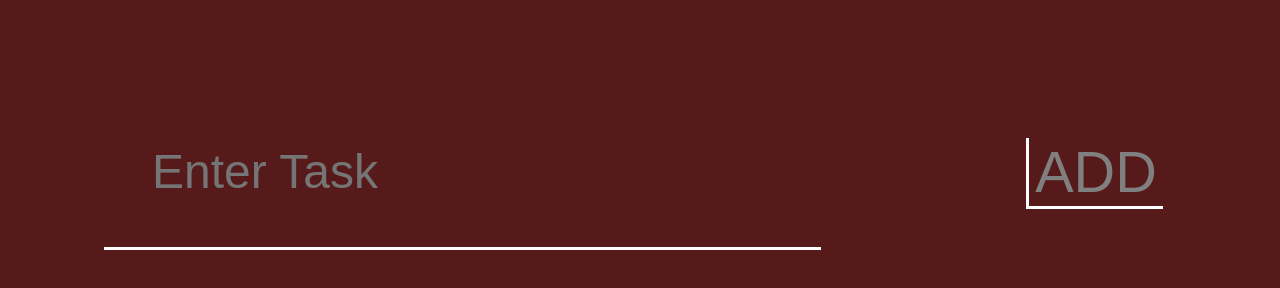
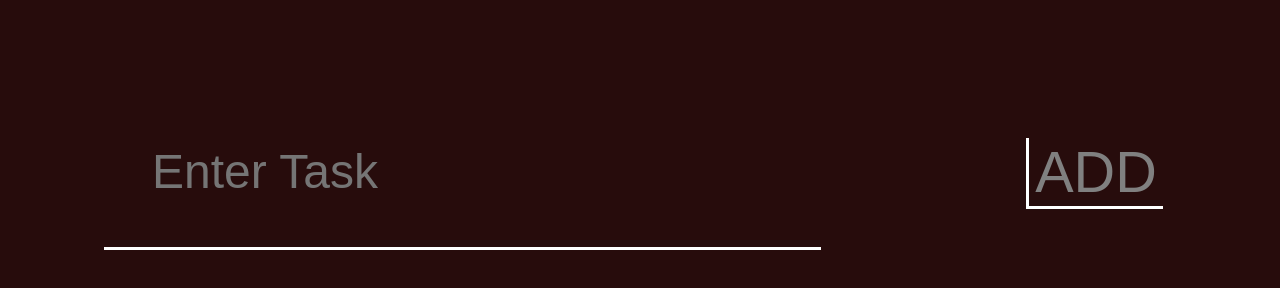
Before and after one commit to pranitahuja00/Assignments-Front-End, a website built with Parcel: page Assignment week 2 - To Do List/index.html in a window 1280 px wide. Shown: the top 288 px of the page. Built offline with nearby package versions, Linux system fonts and the light colour scheme.

Commit message:
Update styles.css

```diff
--- a/Assignment week 2 - To Do List/src/styles.css
+++ b/Assignment week 2 - To Do List/src/styles.css
@@ -55,7 +55,7 @@ div.task {
 }
 @media screen and (max-width: 1440px) and (min-width: 260px) {
   * {
-    background-color: rgb(86, 26, 26);
+    background-color: rgb(39, 12, 12);
     color: grey;
   }
   .outer {
```
